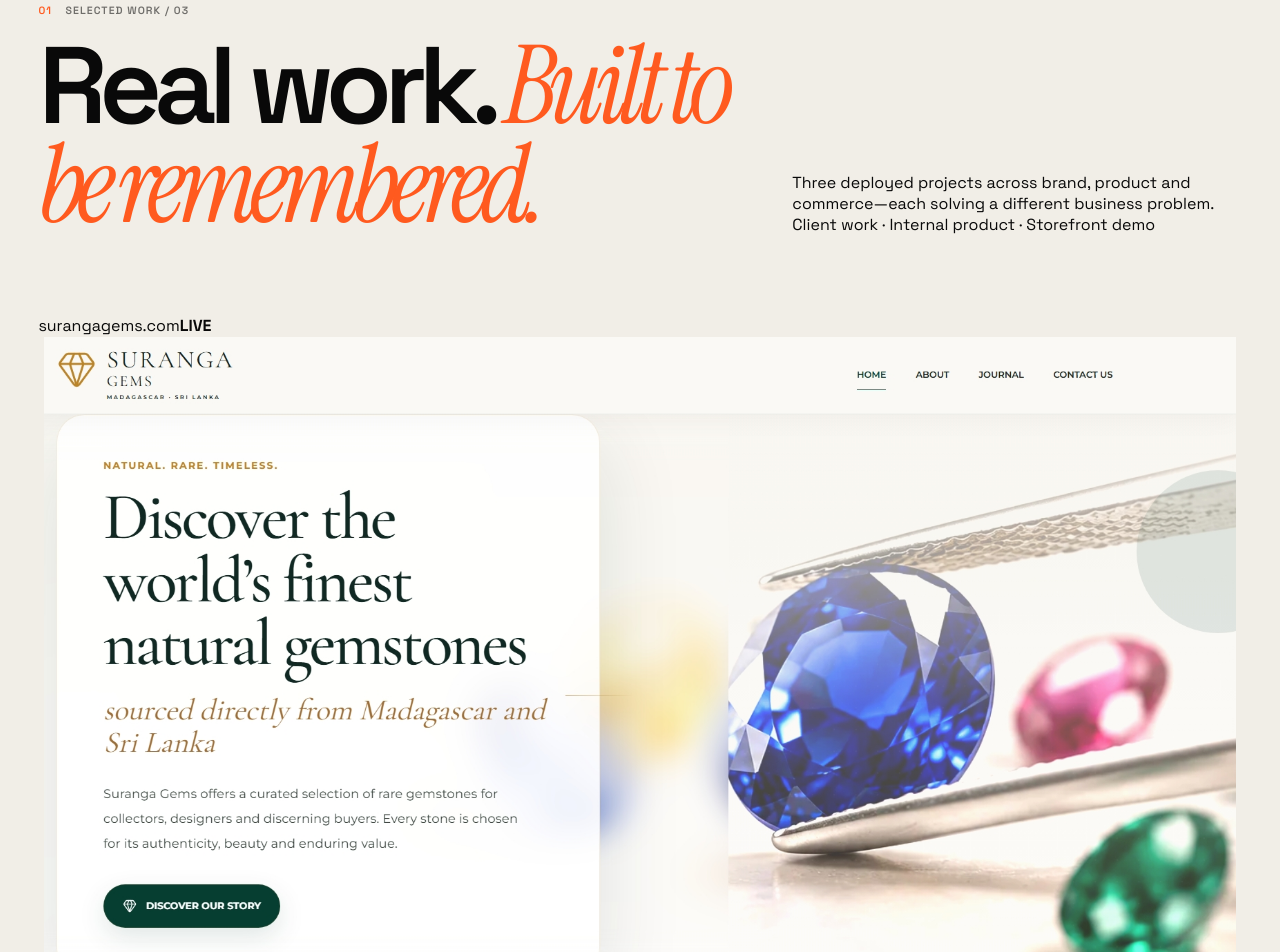
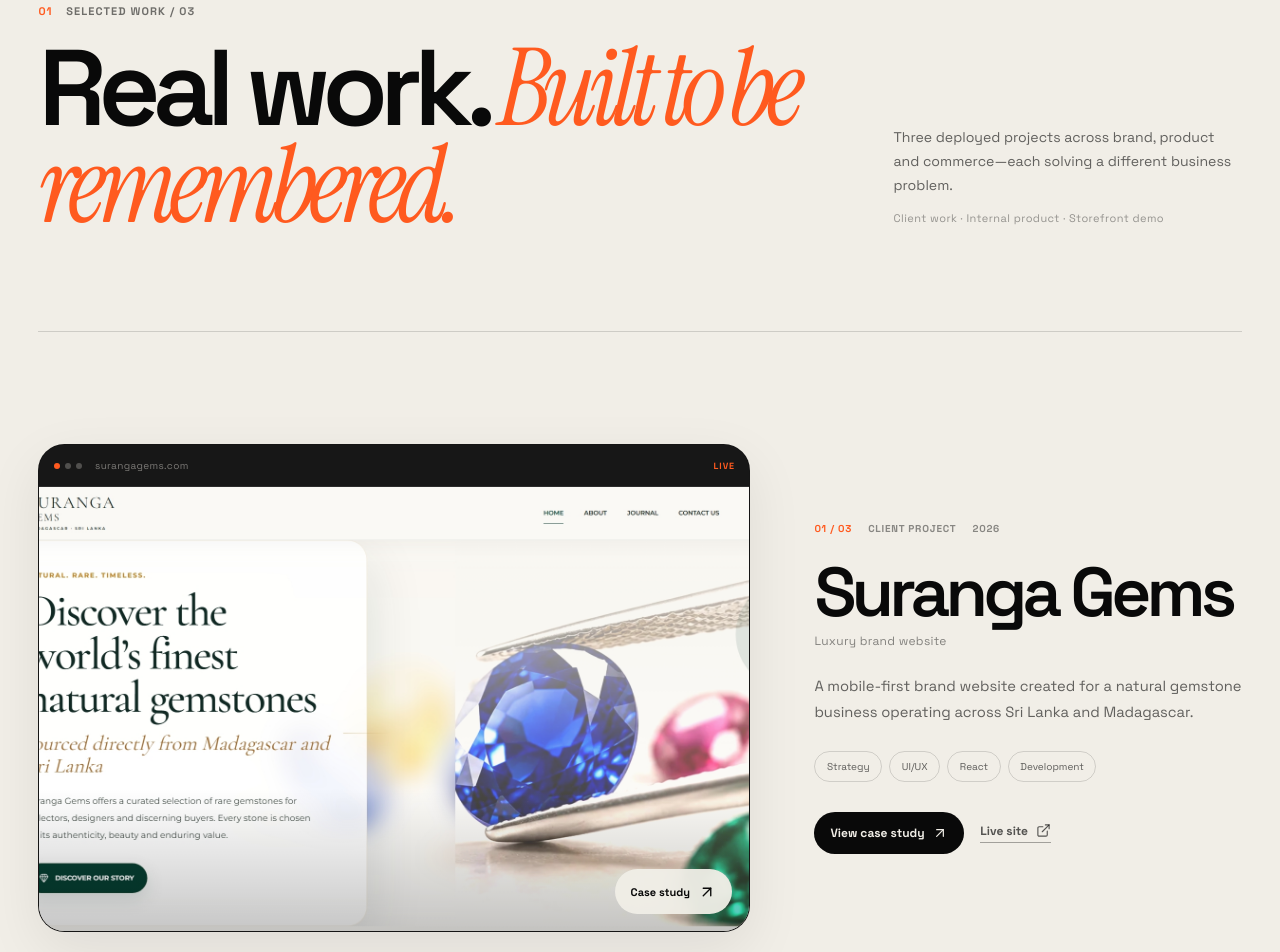
Before and after one commit to LinukaBandara/ark-ii, a React (Vite) app: page / in a window 1280 px wide. Shown: the part 940-1892 px from the top of the page. Built offline with nearby package versions, Linux system fonts and the light colour scheme.

Commit message:
Stage LAB redesign: replace selected work styling

```diff
--- a/src/components/WorkSection/WorkSection.css
+++ b/src/components/WorkSection/WorkSection.css
@@ -4,7 +4,7 @@
   overflow: hidden;
   background: var(--ivory);
   color: var(--black);
-  padding: 5.5rem var(--page-padding) 6rem;
+  padding: 5.8rem var(--page-padding) 6.5rem;
 }
 
 .work-section::before {
@@ -19,28 +19,29 @@
 
 .work-section__intro {
   display: grid;
-  gap: 1.25rem;
-  margin-bottom: 3rem;
+  gap: 1.35rem;
+  margin: 0 auto 4.5rem;
+  max-width: 96rem;
 }
 
-.section-kicker {
+.work-section .section-kicker {
   display: flex;
   align-items: center;
   gap: 0.85rem;
   color: rgba(9, 9, 9, 0.56);
-  font-size: 0.66rem;
-  font-weight: 600;
+  font-size: max(0.66rem, 11px);
+  font-weight: 650;
   letter-spacing: 0.1em;
   text-transform: uppercase;
 }
 
-.section-kicker span {
+.work-section .section-kicker span {
   color: var(--orange);
 }
 
 .work-section__intro h2 {
-  max-width: 11ch;
-  font-size: clamp(3.2rem, 14vw, 6.7rem);
+  max-width: 12ch;
+  font-size: clamp(3.3rem, 13vw, 7rem);
   font-weight: 600;
   letter-spacing: -0.075em;
   line-height: 0.9;
@@ -53,470 +54,374 @@
   font-weight: 400;
 }
 
-.work-section__intro > p {
-  max-width: 31rem;
-  color: rgba(9, 9, 9, 0.59);
-  font-size: 0.88rem;
-  line-height: 1.7;
+.work-section__intro-copy {
+  display: grid;
+  gap: 0.85rem;
+  max-width: 34rem;
 }
 
-.work-grid {
-  display: grid;
-  gap: 4rem;
+.work-section__intro-copy p {
+  color: rgba(9, 9, 9, 0.62);
+  font-size: max(0.88rem, 14px);
+  line-height: 1.72;
 }
 
-.project-card {
-  min-width: 0;
+.work-section__intro-copy span {
+  color: rgba(9, 9, 9, 0.4);
+  font-size: max(0.66rem, 11px);
+  letter-spacing: 0.04em;
 }
 
-.project-card__link {
-  display: block;
+.work-list {
+  display: grid;
+  margin: 0 auto;
+  max-width: 96rem;
+  border-top: 1px solid rgba(9, 9, 9, 0.15);
 }
 
-.project-card__visual {
-  position: relative;
-  overflow: hidden;
-  min-height: 21rem;
-  border-radius: 1.35rem;
-  background: #d6d2ca;
-  isolation: isolate;
+.work-project {
+  display: grid;
+  gap: 1.6rem;
+  border-bottom: 1px solid rgba(9, 9, 9, 0.15);
+  padding: 3.2rem 0;
 }
 
-.project-card__visual::after {
+.work-project__screen {
+  overflow: hidden;
+  border: 1px solid rgba(9, 9, 9, 0.13);
+  border-radius: 1.35rem;
+  background: #171717;
+  box-shadow: 0 18px 55px rgba(9, 9, 9, 0.08);
+}
+
+.work-project__chrome {
+  display: grid;
+  grid-template-columns: auto minmax(0, 1fr) auto;
+  align-items: center;
+  gap: 0.8rem;
+  min-height: 2.65rem;
+  border-bottom: 1px solid rgba(255, 255, 255, 0.09);
+  padding: 0 0.9rem;
+  color: rgba(241, 238, 231, 0.46);
+  font-size: max(0.58rem, 10px);
+  letter-spacing: 0.035em;
+}
+
+.work-project__chrome > span {
+  overflow: hidden;
+  text-overflow: ellipsis;
+  white-space: nowrap;
+}
+
+.work-project__chrome strong {
+  color: var(--orange);
+  font-size: max(0.56rem, 9px);
+  font-weight: 700;
+  letter-spacing: 0.1em;
+}
+
+.work-project__dots {
+  display: flex;
+  gap: 0.32rem;
+}
+
+.work-project__dots i {
+  height: 0.38rem;
+  width: 0.38rem;
+  border-radius: 50%;
+  background: rgba(241, 238, 231, 0.26);
+}
+
+.work-project__dots i:first-child {
+  background: var(--orange);
+}
+
+.work-project__visual {
+  position: relative;
+  display: block;
+  overflow: hidden;
+  aspect-ratio: 16 / 10;
+  width: 100%;
+  background: #d9d4cb;
+  cursor: pointer;
+}
+
+.work-project__visual img {
   position: absolute;
   inset: 0;
-  z-index: 1;
-  background:
-    linear-gradient(to bottom, rgba(0, 0, 0, 0.2), transparent 30%),
-    linear-gradient(to top, rgba(0, 0, 0, 0.11), transparent 28%);
+  height: 100%;
+  width: 100%;
+  object-fit: cover;
+  object-position: top center;
+  transition: transform 750ms cubic-bezier(0.22, 1, 0.36, 1);
+}
+
+.work-project__visual::after {
+  position: absolute;
+  inset: 0;
+  background: linear-gradient(
+    to top,
+    rgba(0, 0, 0, 0.22),
+    transparent 32%
+  );
   content: "";
   pointer-events: none;
 }
 
-.project-card__visual img {
-  height: 100%;
-  min-height: 21rem;
-  width: 100%;
-  object-fit: cover;
-  transition: transform 700ms cubic-bezier(0.22, 1, 0.36, 1);
+.work-project__visual-action {
+  position: absolute;
+  right: 0.85rem;
+  bottom: 0.85rem;
+  z-index: 2;
+  display: inline-flex;
+  align-items: center;
+  gap: 0.48rem;
+  border-radius: 999px;
+  background: rgba(241, 238, 231, 0.94);
+  padding: 0.72rem 0.85rem;
+  color: var(--black);
+  font-size: max(0.66rem, 11px);
+  font-weight: 700;
+  backdrop-filter: blur(12px);
+  -webkit-backdrop-filter: blur(12px);
+  transition:
+    background-color 240ms ease,
+    transform 240ms ease;
 }
 
-.project-card__visual-top {
-  position: absolute;
-  top: 1rem;
-  right: 1rem;
-  left: 1rem;
-  z-index: 2;
+.work-project__visual:hover img,
+.work-project__visual:focus-visible img {
+  transform: scale(1.025);
+}
+
+.work-project__visual:hover .work-project__visual-action,
+.work-project__visual:focus-visible .work-project__visual-action {
+  background: var(--orange);
+  transform: translateY(-0.18rem);
+}
+
+.work-project__visual:focus-visible {
+  outline: 2px solid var(--orange);
+  outline-offset: -2px;
+}
+
+.work-project__info {
+  display: grid;
+  align-content: start;
+  gap: 1.35rem;
+}
+
+.work-project__meta {
   display: flex;
-  justify-content: space-between;
-  gap: 1rem;
-  color: rgba(255, 255, 255, 0.88);
-  font-size: 0.63rem;
-  font-weight: 500;
-  letter-spacing: 0.08em;
+  flex-wrap: wrap;
+  gap: 0.7rem 1rem;
+  color: rgba(9, 9, 9, 0.45);
+  font-size: max(0.61rem, 10px);
+  font-weight: 650;
+  letter-spacing: 0.075em;
   text-transform: uppercase;
 }
 
-.project-card__open {
-  position: absolute;
-  right: 1rem;
-  bottom: 1rem;
-  z-index: 3;
-  display: grid;
-  height: 3rem;
-  width: 3rem;
-  place-items: center;
-  border-radius: 50%;
-  background: var(--ivory);
-  color: var(--black);
-  transition:
-    background-color 250ms ease,
-    color 250ms ease,
-    transform 250ms ease;
+.work-project__meta span:first-child {
+  color: var(--orange);
 }
 
-.project-card__content {
-  padding-top: 1.2rem;
+.work-project__info h3 {
+  max-width: 10ch;
+  font-size: clamp(2.45rem, 10vw, 4.4rem);
+  font-weight: 600;
+  letter-spacing: -0.07em;
+  line-height: 0.91;
 }
 
-.project-card__heading {
-  display: grid;
-  grid-template-columns: 2rem minmax(0, 1fr);
-  gap: 0.75rem;
-  align-items: start;
+.work-project__category {
+  margin-top: 0.55rem;
+  color: rgba(9, 9, 9, 0.47);
+  font-size: max(0.74rem, 12px);
+  letter-spacing: 0.025em;
 }
 
-.project-card__index {
-  padding-top: 0.26rem;
-  color: var(--orange);
-  font-size: 0.65rem;
-  font-weight: 600;
-  letter-spacing: 0.08em;
+.work-project__description {
+  max-width: 34rem;
+  color: rgba(9, 9, 9, 0.62);
+  font-size: max(0.86rem, 14px);
+  line-height: 1.74;
 }
 
-.project-card__heading h3 {
-  font-size: clamp(1.8rem, 8vw, 3.2rem);
-  font-weight: 600;
-  letter-spacing: -0.06em;
-  line-height: 0.95;
-}
-
-.project-card__heading p {
-  margin-top: 0.35rem;
-  color: rgba(9, 9, 9, 0.5);
-  font-size: 0.72rem;
-  letter-spacing: 0.03em;
-}
-
-.project-card__description {
-  margin-top: 1rem;
-  color: rgba(9, 9, 9, 0.62);
-  font-size: 0.82rem;
-  line-height: 1.7;
-}
-
-.project-card__tags {
+.work-project__tags {
   display: flex;
   flex-wrap: wrap;
   gap: 0.45rem;
-  margin-top: 1rem;
 }
 
-.project-card__tags span {
-  border: 1px solid rgba(9, 9, 9, 0.15);
+.work-project__tags span {
+  border: 1px solid rgba(9, 9, 9, 0.14);
   border-radius: 999px;
-  padding: 0.48rem 0.7rem;
-  color: rgba(9, 9, 9, 0.67);
-  font-size: 0.62rem;
-  font-weight: 500;
+  padding: 0.5rem 0.72rem;
+  color: rgba(9, 9, 9, 0.63);
+  font-size: max(0.61rem, 10px);
 }
 
-.project-card__link:hover .project-card__visual img {
-  transform: scale(1.035);
+.work-project__actions {
+  display: flex;
+  flex-wrap: wrap;
+  align-items: center;
+  gap: 0.7rem 1rem;
+  padding-top: 0.25rem;
 }
 
-.project-card__link:hover .project-card__open {
+.work-project__actions button,
+.work-project__actions a {
+  display: inline-flex;
+  align-items: center;
+  gap: 0.48rem;
+  font-size: max(0.7rem, 12px);
+  font-weight: 700;
+}
+
+.work-project__actions button {
+  border-radius: 999px;
+  background: var(--black);
+  padding: 0.82rem 1rem;
+  color: var(--ivory);
+  transition:
+    background-color 220ms ease,
+    color 220ms ease;
+}
+
+.work-project__actions button:hover {
   background: var(--orange);
-  transform: rotate(8deg);
+  color: var(--black);
+}
+
+.work-project__actions a {
+  border-bottom: 1px solid rgba(9, 9, 9, 0.34);
+  padding-bottom: 0.2rem;
+  color: rgba(9, 9, 9, 0.68);
+  transition:
+    border-color 220ms ease,
+    color 220ms ease;
+}
+
+.work-project__actions a:hover {
+  border-color: var(--orange);
+  color: var(--orange);
 }
 
 .work-section__footer {
   display: grid;
-  gap: 1.25rem;
-  margin-top: 5rem;
+  gap: 1.3rem;
+  margin: 4.5rem auto 0;
+  max-width: 96rem;
   border-top: 1px solid rgba(9, 9, 9, 0.14);
-  padding-top: 1.4rem;
+  padding-top: 1.45rem;
 }
 
 .work-section__footer p {
-  max-width: 29rem;
-  color: rgba(9, 9, 9, 0.55);
-  font-size: 0.78rem;
-  line-height: 1.6;
+  max-width: 35rem;
+  color: rgba(9, 9, 9, 0.52);
+  font-size: max(0.76rem, 12px);
+  line-height: 1.65;
 }
 
 .work-section__footer a {
   display: inline-flex;
   width: fit-content;
   align-items: center;
-  gap: 0.55rem;
-  border-bottom: 1px solid rgba(9, 9, 9, 0.45);
-  padding-bottom: 0.25rem;
-  font-size: 0.77rem;
-  font-weight: 600;
+  gap: 0.5rem;
+  border-bottom: 1px solid rgba(9, 9, 9, 0.42);
+  padding-bottom: 0.22rem;
+  font-size: max(0.72rem, 12px);
+  font-weight: 700;
 }
 
-@media (min-width: 720px) {
+@media (min-width: 760px) {
   .work-section {
-    padding-top: 7rem;
-    padding-bottom: 7rem;
+    padding-top: 7.5rem;
+    padding-bottom: 8rem;
   }
 
   .work-section__intro {
-    grid-template-columns: 1.1fr 0.7fr;
+    grid-template-columns: minmax(0, 1.25fr) minmax(18rem, 0.55fr);
     align-items: end;
-    column-gap: 3rem;
+    column-gap: 4rem;
+    margin-bottom: 6rem;
   }
 
-  .section-kicker {
+  .work-section .section-kicker {
     grid-column: 1 / -1;
   }
 
-  .work-section__intro > p {
+  .work-section__intro-copy {
     justify-self: end;
-    padding-bottom: 0.8rem;
+    padding-bottom: 0.65rem;
   }
 
-  .work-grid {
-    grid-template-columns: repeat(2, minmax(0, 1fr));
-    gap: 5rem 1.3rem;
-    align-items: start;
+  .work-project {
+    grid-template-columns: minmax(0, 1.25fr) minmax(18rem, 0.75fr);
+    align-items: center;
+    gap: clamp(2.5rem, 5vw, 6rem);
+    padding: 5.5rem 0;
   }
 
-  .project-card--right {
-    margin-top: 7rem;
+  .work-project--reverse {
+    grid-template-columns: minmax(18rem, 0.75fr) minmax(0, 1.25fr);
   }
 
-  .project-card__visual,
-  .project-card__visual img {
-    min-height: 29rem;
+  .work-project--reverse .work-project__screen {
+    order: 2;
   }
 
-  .project-card__description {
-    max-width: 36rem;
+  .work-project--reverse .work-project__info {
+    order: 1;
+  }
+
+  .work-project__info {
+    gap: 1.6rem;
+  }
+
+  .work-project__info h3 {
+    font-size: clamp(3.1rem, 5.4vw, 5.5rem);
   }
 
   .work-section__footer {
-    grid-template-columns: 1fr auto;
+    grid-template-columns: minmax(0, 1fr) auto;
     align-items: end;
   }
 }
 
-@media (min-width: 1100px) {
+@media (min-width: 1200px) {
   .work-section {
     padding-top: 9rem;
-    padding-bottom: 8.5rem;
-  }
-
-  .work-section__intro {
-    margin-bottom: 5rem;
+    padding-bottom: 9.5rem;
   }
 
   .work-section__intro h2 {
-    font-size: clamp(6rem, 8.5vw, 9rem);
+    font-size: clamp(6.6rem, 8.4vw, 9.5rem);
   }
 
-  .work-grid {
-    gap: 8rem 2rem;
+  .work-project {
+    padding: 7rem 0;
   }
 
-  .project-card--right {
-    margin-top: 10rem;
+  .work-project__screen {
+    border-radius: 1.65rem;
   }
 
-  .project-card__visual,
-  .project-card__visual img {
-    min-height: 38rem;
+  .work-project__visual-action {
+    right: 1.1rem;
+    bottom: 1.1rem;
+    padding: 0.82rem 1rem;
   }
 
-  .project-card__content {
-    display: grid;
-    grid-template-columns: minmax(0, 1fr) minmax(15rem, 0.7fr);
-    gap: 2rem;
-    align-items: start;
-    padding-top: 1.4rem;
-  }
-
-  .project-card__description {
-    margin-top: 0;
-  }
-
-  .project-card__tags {
-    grid-column: 1 / -1;
+  .work-project__description {
+    font-size: 0.92rem;
   }
 }
 
-
-@media (min-width: 1000px) {
-  .project-card__description {
-    font-size: 0.88rem;
-    line-height: 1.75;
-  }
-
-  .project-card__tags span {
-    padding: 0.52rem 0.76rem;
-    font-size: 0.66rem;
-  }
-
-  .project-card__heading p {
-    font-size: 0.76rem;
+@media (prefers-reduced-motion: reduce) {
+  .work-project__visual img,
+  .work-project__visual-action {
+    transition: none;
   }
 }
-
-
-@media (max-width: 699px) {
-  .project-card__description {
-    font-size: 0.86rem;
-  }
-
-  .project-card__heading p {
-    font-size: 0.74rem;
-  }
-
-  .project-card__tags span {
-    font-size: 0.65rem;
-  }
-}
-
-
-.project-card__link {
-  width: 100%;
-  color: inherit;
-  cursor: pointer;
-  text-align: left;
-}
-
-.project-card__view-label {
-  position: absolute;
-  bottom: 1.9rem;
-  left: 1rem;
-  z-index: 3;
-  color: rgba(255, 255, 255, 0.92);
-  font-size: 0.7rem;
-  font-weight: 650;
-  letter-spacing: 0.06em;
-  opacity: 0;
-  transform: translateY(8px);
-  transition:
-    opacity 260ms ease,
-    transform 260ms ease;
-}
-
-.project-card__link:hover .project-card__view-label,
-.project-card__link:focus-visible .project-card__view-label {
-  opacity: 1;
-  transform: translateY(0);
-}
-
-.project-card__link:focus-visible {
-  outline: 2px solid var(--orange);
-  outline-offset: 0.45rem;
-  border-radius: 1.35rem;
-}
-
-@media (max-width: 879px) {
-  .project-card__view-label {
-    display: none;
-  }
-}
-
-
-/* Stage 7.3: preserve the complete 4:3 project artwork.
-   The previous fixed heights made the SVGs taller than their source
-   ratio, so object-fit: cover cut content from both sides. */
-.project-card__visual {
-  aspect-ratio: 4 / 3;
-  min-height: 0;
-}
-
-.project-card__visual img {
-  position: absolute;
-  inset: 0;
-  height: 100%;
-  min-height: 0;
-  width: 100%;
-  object-fit: cover;
-  object-position: center;
-}
-
-.project-card__link:hover .project-card__visual img {
-  transform: scale(1.018);
-}
-
-@media (min-width: 720px) {
-  .project-card__visual,
-  .project-card__visual img {
-    min-height: 0;
-  }
-}
-
-@media (min-width: 1100px) {
-  .project-card__visual,
-  .project-card__visual img {
-    min-height: 0;
-  }
-}
-
-
-/* Stage 7.5 — real deployed project presentation */
-
-.project-card {
-  position: relative;
-  padding-bottom: 2.3rem;
-}
-
-.project-card__visual {
-  background:
-    linear-gradient(135deg, #ded8ce, #c5beb2);
-}
-
-.project-card__live-badge {
-  position: absolute;
-  top: 2.55rem;
-  left: 1rem;
-  z-index: 3;
-  display: inline-flex;
-  align-items: center;
-  gap: 0.42rem;
-  border: 1px solid rgba(255, 255, 255, 0.2);
-  border-radius: 999px;
-  background: rgba(9, 9, 9, 0.48);
-  color: #fff;
-  padding: 0.42rem 0.62rem;
-  font-size: 0.62rem;
-  font-weight: 700;
-  letter-spacing: 0.06em;
-  text-transform: uppercase;
-  backdrop-filter: blur(10px);
-  -webkit-backdrop-filter: blur(10px);
-}
-
-.project-card__live-badge i {
-  height: 0.4rem;
-  width: 0.4rem;
-  border-radius: 50%;
-  background: var(--orange);
-  box-shadow: 0 0 12px rgba(255, 90, 31, 0.85);
-}
-
-.project-card__external {
-  position: absolute;
-  right: 0;
-  bottom: 0;
-  display: inline-flex;
-  align-items: center;
-  gap: 0.42rem;
-  border-bottom: 1px solid rgba(9, 9, 9, 0.34);
-  padding-bottom: 0.25rem;
-  color: rgba(9, 9, 9, 0.7);
-  font-size: 0.72rem;
-  font-weight: 650;
-  transition:
-    color 220ms ease,
-    border-color 220ms ease;
-}
-
-.project-card__external:hover {
-  border-color: var(--orange);
-  color: var(--orange);
-}
-
-@media (min-width: 720px) {
-  .project-card--featured {
-    grid-column: 1 / -1;
-    margin: 0 8vw 1rem;
-  }
-
-  .project-card--featured .project-card__visual {
-    aspect-ratio: 16 / 9;
-  }
-
-  .project-card--featured .project-card__content {
-    grid-template-columns: minmax(0, 1fr) minmax(18rem, 0.7fr);
-  }
-
-  .project-card--right {
-    margin-top: 7rem;
-  }
-}
-
-@media (min-width: 1100px) {
-  .project-card--featured {
-    margin-right: 12vw;
-    margin-left: 12vw;
-  }
-
-  .project-card--featured .project-card__heading h3 {
-    font-size: clamp(3.4rem, 5.2vw, 6rem);
-  }
-}
```
